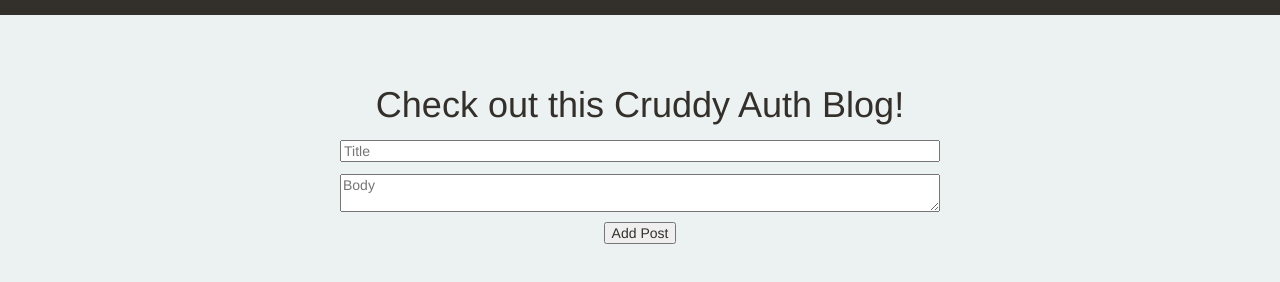
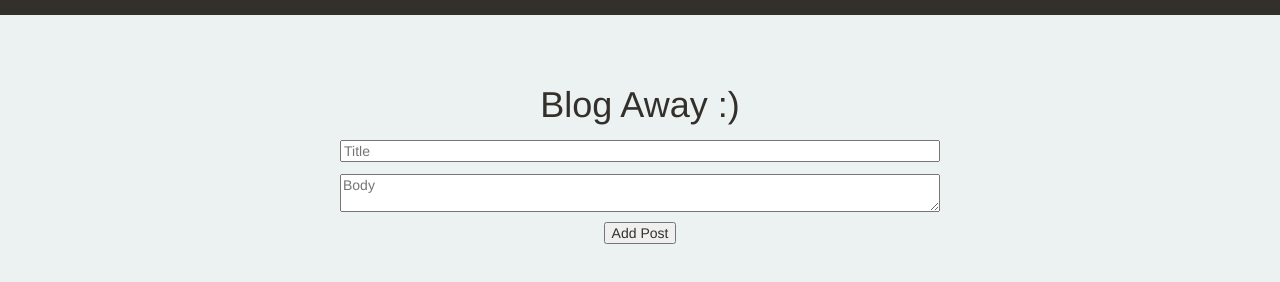
Before and after one commit to sirrodgepodge/cruddyAuthBlog, a website: page public/index.html in a window 1280 px wide. Shown: the part 72-354 px from the top of the page. Drawn offline with nearby package versions, Linux system fonts and the light colour scheme; no server answers.

Commit message:
up and running :)

```diff
--- a/public/index.html
+++ b/public/index.html
@@ -34,7 +34,7 @@
       </ul>
     </nav>
     <ul id="blog-list">
-      <h1>Check out this Cruddy Auth Blog!</h1>
+      <h1>Blog Away :)</h1>
       <li class="blog-add-post" data-id="">
         <input id="title" class="blog-add-post-title" type="text" placeholder="Title"></input>
         <textarea id="body" class="blog-add-post-body" placeholder="Body"></textarea>
```
